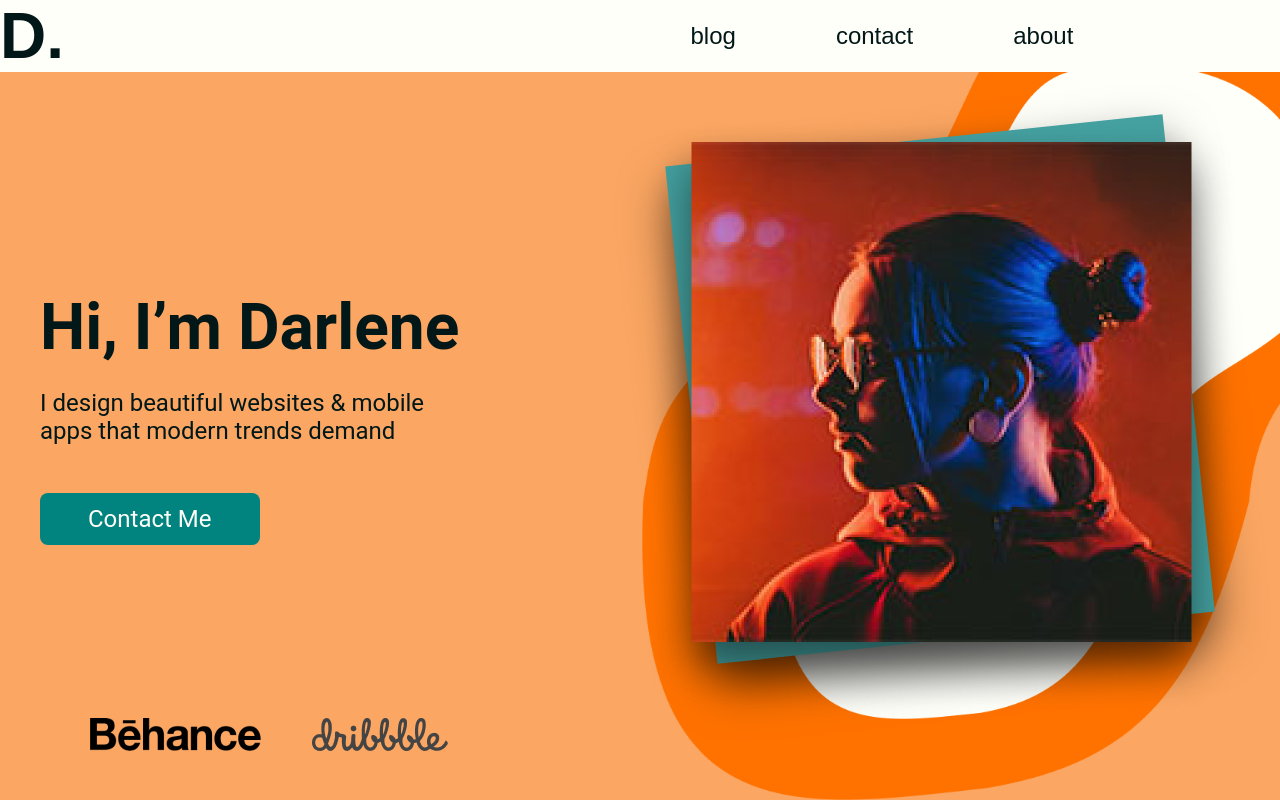
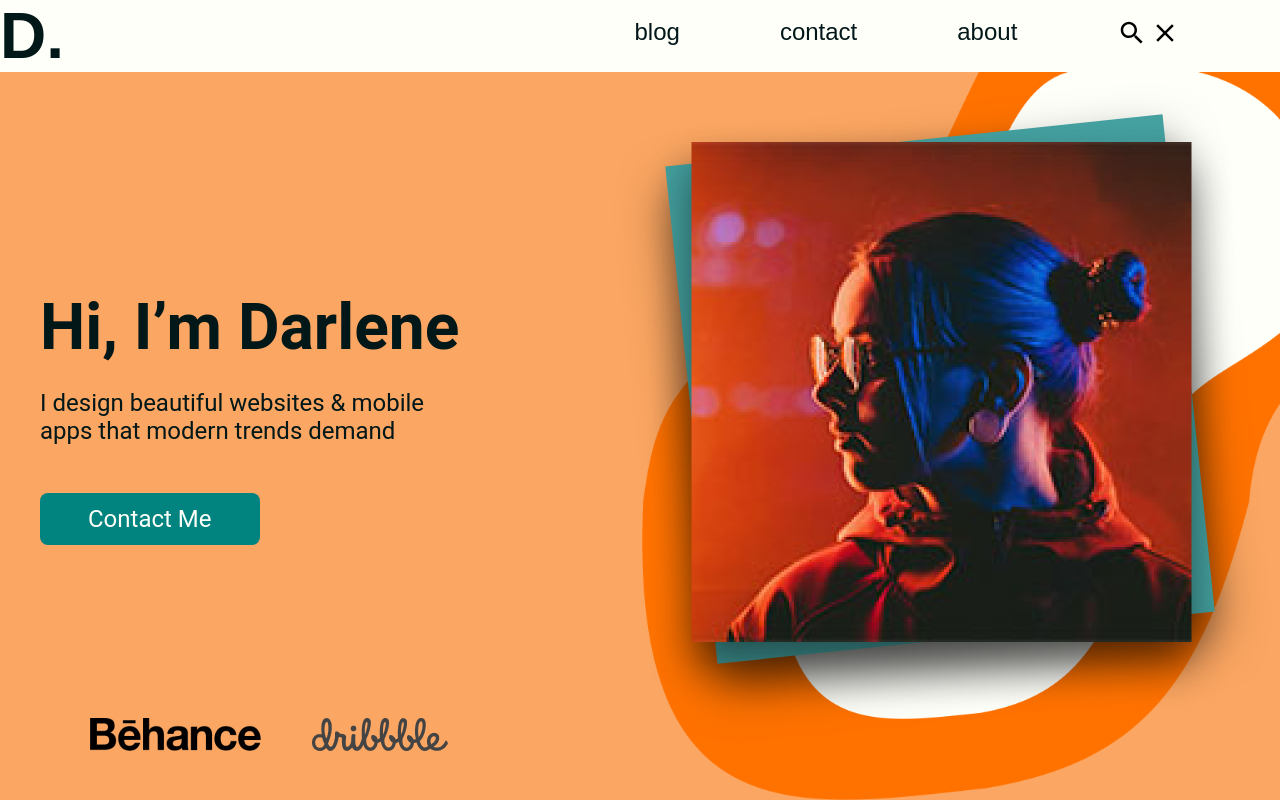
Before and after one commit to LiamConner/Landing-Page-Demo, a plain HTML site: page index.html in a window 1280 px wide. Drawn offline with Linux system fonts and the light colour scheme; files whose address does not match are found by name.

Commit message:
Update index.html

```diff
--- a/index.html
+++ b/index.html
@@ -30,8 +30,8 @@
                 </li>
                 <li>
                     <a class="nav-btn-container" href="#">
-                    <img class="search-btn" src="LiamConner/Landing-Page-Demo/Images/Search.SVG" alt="" />
-                    <img class="close-btn" src="LiamConner/Landing-Page-Demo/Images/Close.SVG" alt="" />
+                    <img class="search-btn" src="Images/Search.SVG"/>
+                    <img class="close-btn" src="Images/Close.SVG" alt="close"/>
                     </a>
                 </li>
             </ul>
```
